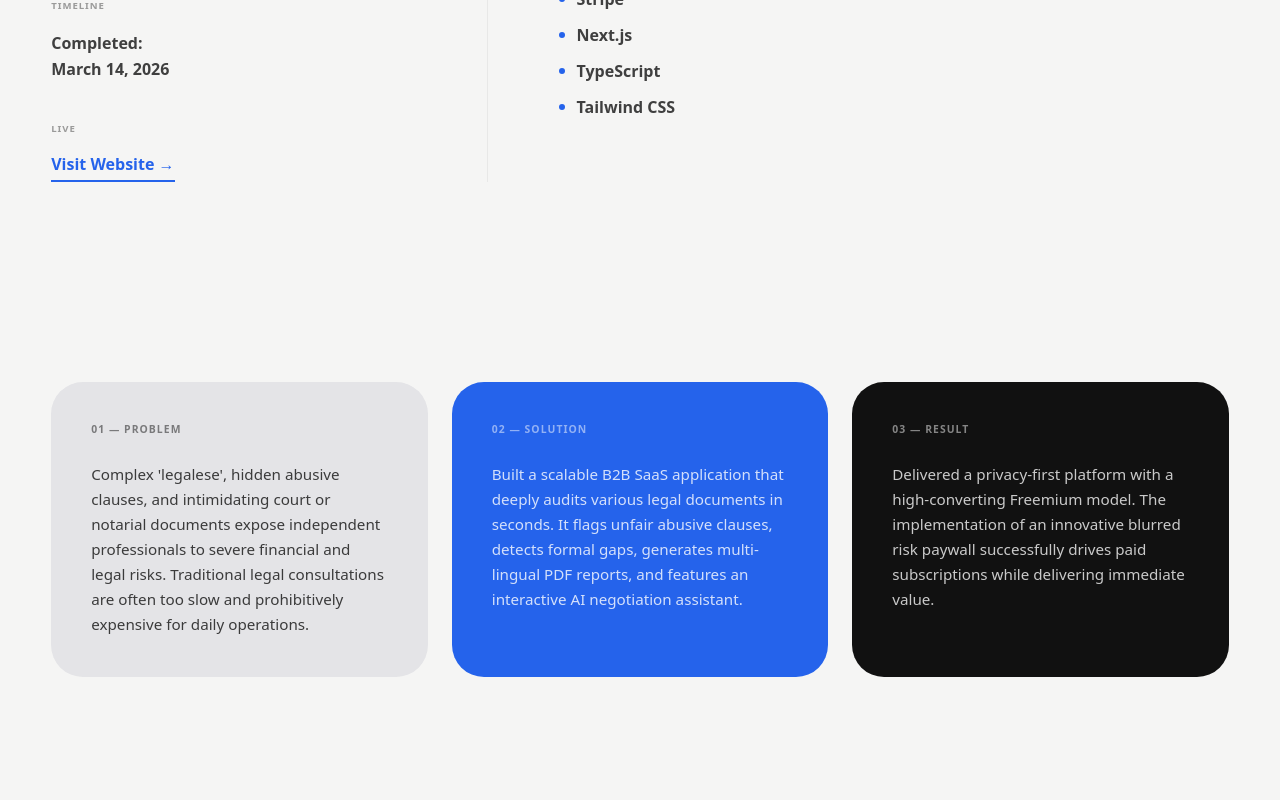
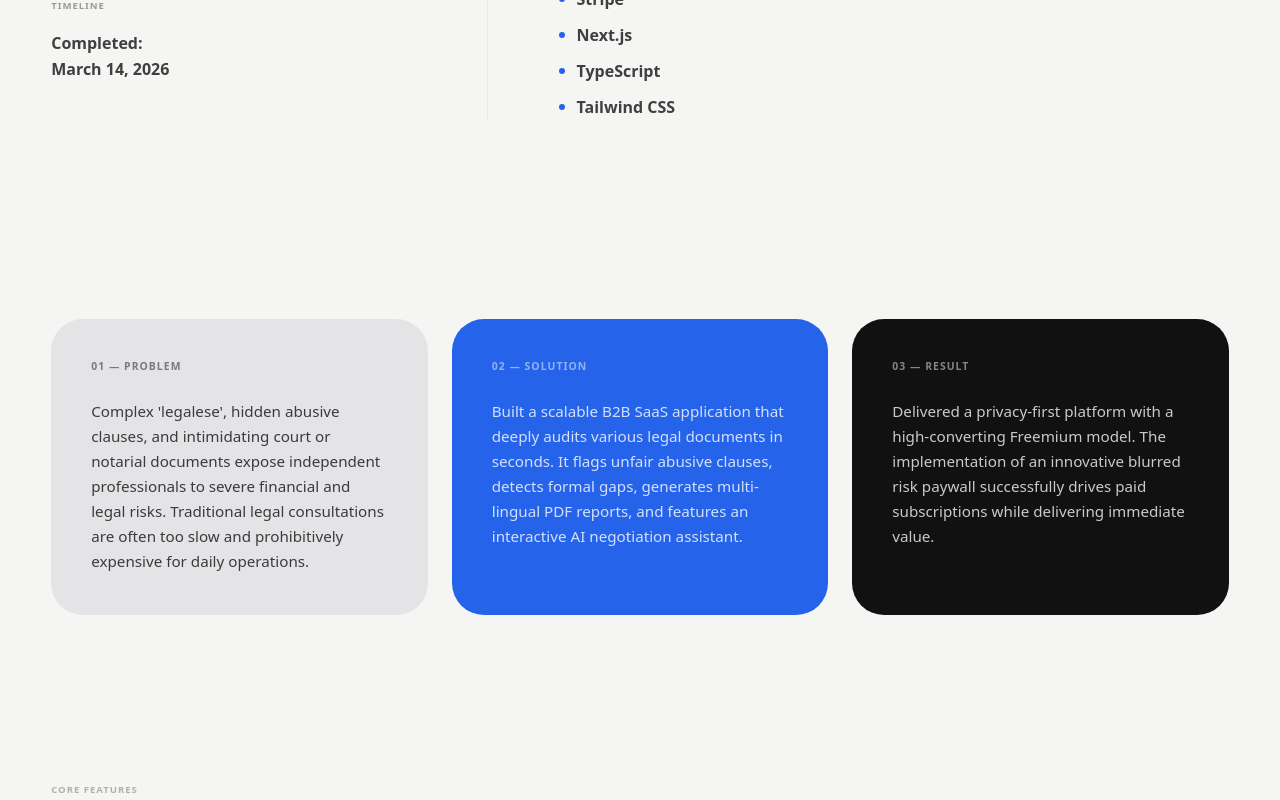
Before and after one commit to krystianwrona/Portfolio, a Next.js app: page /projects/legalray in a window 1280 px wide. Shown: the part 1080-1880 px from the top of the page. Built offline with nearby package versions, Linux system fonts and the light colour scheme.

Commit message:
fix(legalray): remove dead "Visit Website" CTA
legal-saas-rosy.vercel.app now returns 404. Rather than guess a
replacement URL, remove both CTA instances (meta panel + dedicated
band) until the correct live URL is confirmed.

```diff
--- a/src/app/projects/legalray/page.tsx
+++ b/src/app/projects/legalray/page.tsx
@@ -226,19 +226,6 @@ export default function LegalRayCaseStudy() {
                 <p className="text-[0.6rem] uppercase tracking-widest font-bold text-[#111]/40 mb-4">{t("case.timeline")}</p>
                 <p className="text-base font-bold text-[#111]/80 leading-relaxed whitespace-pre-line">{t("legalray.timeline")}</p>
               </motion.div>
-              <motion.div variants={{ hidden: { opacity: 0, y: 20 }, visible: { opacity: 1, y: 0, transition: { duration: 0.7 } } }}>
-                <p className="text-[0.6rem] uppercase tracking-widest font-bold text-[#111]/40 mb-4">{t("case.live")}</p>
-                <a
-                  href="https://legal-saas-rosy.vercel.app/"
-                  target="_blank"
-                  rel="noopener noreferrer"
-                  aria-label="Visit LegalRay website (opens in new tab)"
-                  className="text-base font-bold pb-1 border-b-2 inline-block transition-colors duration-300"
-                  style={{ color: BRAND, borderColor: BRAND }}
-                >
-                  {t("case.visitwebsite")} →
-                </a>
-              </motion.div>
             </div>
 
             <div className="hidden lg:block lg:col-span-1">
@@ -413,23 +400,7 @@ export default function LegalRayCaseStudy() {
           </div>
         </section>
 
-        {/* 6. VISIT WEBSITE */}
-        <section className="py-[12vh] px-[4vw] bg-[#111] flex items-center justify-center">
-          <a
-            href="https://legal-saas-rosy.vercel.app/"
-            target="_blank"
-            rel="noopener noreferrer"
-            aria-label="Visit LegalRay live website (opens in new tab)"
-            className="group inline-flex items-center gap-4"
-          >
-            <span className="font-sans font-black text-[4vw] md:text-[3vw] tracking-tighter text-white transition-colors duration-300 group-hover:text-[#2563EB]">
-              {t("case.visitwebsite")}
-            </span>
-            <span className="text-[2vw] text-white group-hover:translate-x-2 transition-transform duration-300">→</span>
-          </a>
-        </section>
-
-        {/* 7. MARQUEE */}
+        {/* 6. MARQUEE */}
         <section className="py-[6vh] bg-[#F5F5F4] overflow-hidden select-none" aria-hidden="true">
           {([
             { keys: ["legalray.marquee.row1.1", "legalray.marquee.row1.2", "legalray.marquee.row1.3"] as const, dir: "left",  color: "#111", opacity: 0.08 },
@@ -455,7 +426,7 @@ export default function LegalRayCaseStudy() {
           })}
         </section>
 
-        {/* 8. NEXT PROJECT */}
+        {/* 7. NEXT PROJECT */}
         <section className="py-[15vh] px-[4vw] bg-[#111111] flex flex-col items-center justify-center min-h-[60vh] border-t border-white/5">
           <div className="text-center mb-10">
             <span className="text-[0.65rem] uppercase tracking-widest font-bold text-white/20">{t("case.upnext")}</span>
```
